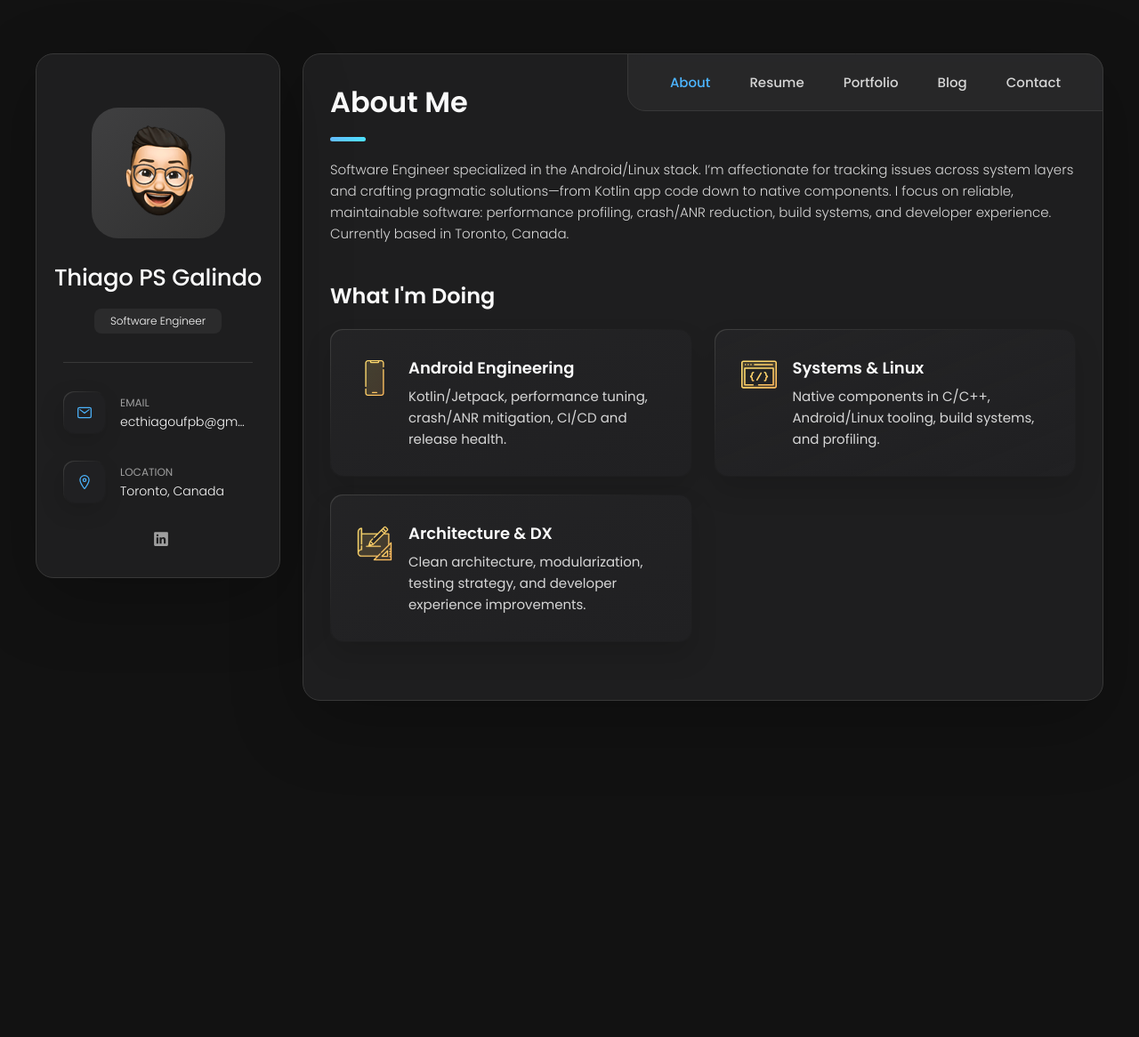
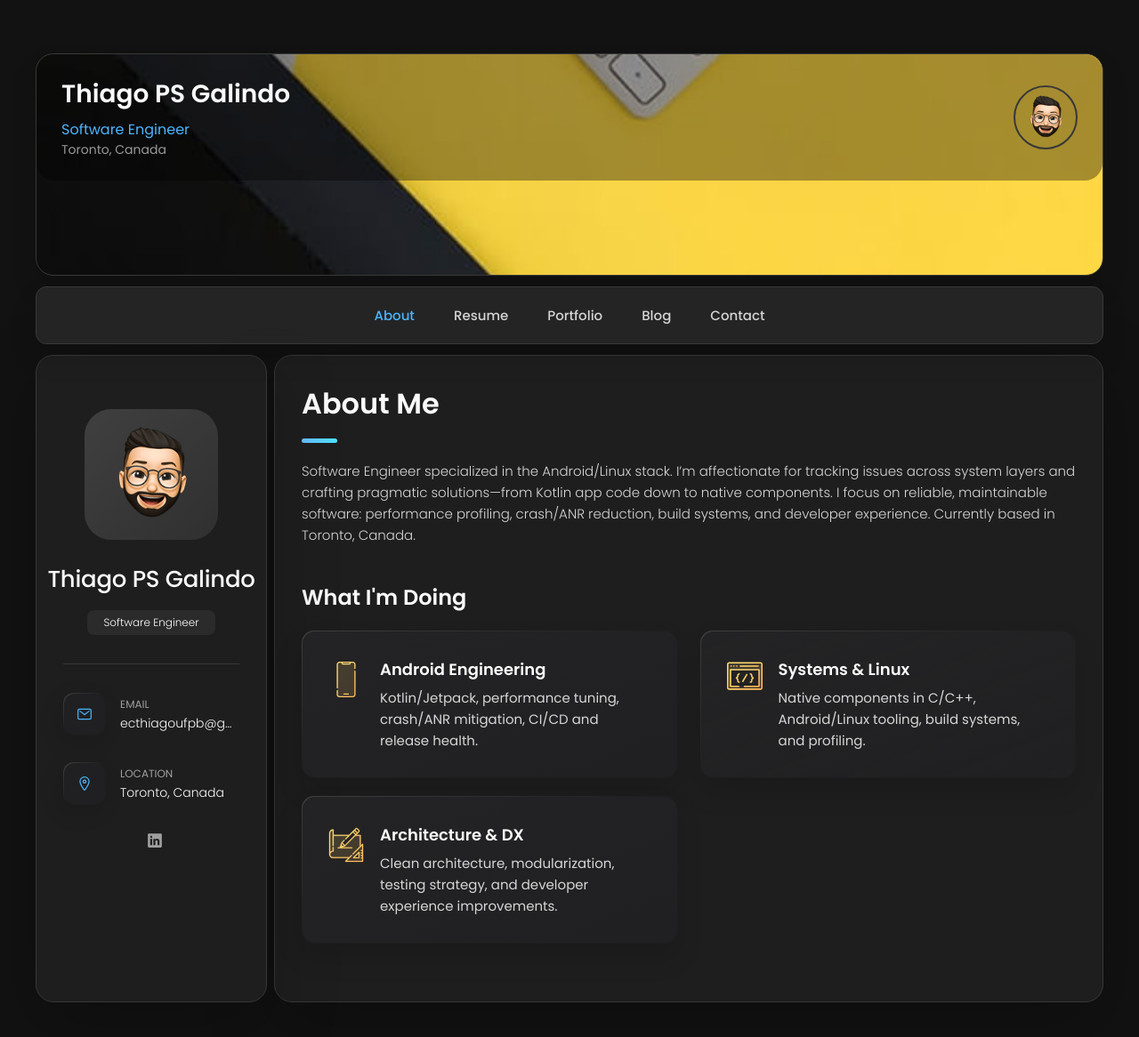
Before and after one commit to thiago01011/thiago01011.github.io, a Jekyll site: the page built from index.html, in a window 1280 px wide and 1187 px high. Shown: the top 1166 px of the window at 89% size. Built offline with Jekyll 4.4.1, drawn with Linux system fonts in a browser that asks for light colours.

Commit message:
👲🏼 Adding a header to the site.

```diff
--- /dev/null
+++ b/_includes/header.html
@@ -0,0 +1,14 @@
+<header class="site-hero">
+  <div class="hero-inner">
+    <div class="hero-left">
+      <h1 class="hero-name">{{ site.data.profile.name }}</h1>
+      <p class="hero-title">{{ site.data.profile.title }}</p>
+      <p class="hero-location">{{ site.data.profile.location }}</p>
+    </div>
+    <div class="hero-right">
+      <figure class="hero-avatar">
+        <img src="{{ site.data.profile.avatar }}" alt="{{ site.data.profile.name }}">
+      </figure>
+    </div>
+  </div>
+</header>
--- a/assets/css/style.css
+++ b/assets/css/style.css
@@ -305,7 +305,41 @@ main {
   margin: 15px 12px;
   margin-bottom: 75px;
   min-width: 259px;
-}
+  display: grid;
+  grid-template-columns: 260px 1fr;
+  grid-template-rows: auto auto 1fr;
+  grid-template-areas:
+    "header header"
+    "navbar navbar"
+    "sidebar content";
+  column-gap: 8px;
+  row-gap: 8px;
+}
+
+/* Header styles */
+.site-hero {
+  background: url('/assets/images/blog-6.jpg') center/cover no-repeat; /* placeholder cover */
+  border-radius: 20px;
+  border: 1px solid var(--jet);
+  box-shadow: var(--shadow-2);
+  margin-bottom: 4px;
+  min-height: 250px;
+  grid-area: header;
+}
+.main-content { grid-area: content; width: 100%; margin: 0; }
+
+.hero-inner {
+  display: flex;
+  align-items: center;
+  justify-content: space-between;
+  padding: 24px 28px;
+  background: rgba(0,0,0,0.35);
+  border-radius: 20px;
+}
+.hero-name { color: var(--white-2); font-size: 28px; margin-bottom: 6px; }
+.hero-title { color: var(--orange-yellow-crayola); font-size: 16px; }
+.hero-location { color: var(--light-gray-70); font-size: 14px; }
+.hero-avatar img { width: 72px; height: 72px; border-radius: 50%; object-fit: cover; border: 2px solid var(--jet); }
 
 
 
@@ -320,6 +354,7 @@ main {
   max-height: 112px;
   overflow: hidden;
   transition: var(--transition-2);
+  grid-area: sidebar;
 }
 
 .sidebar.active { max-height: 405px; }
@@ -456,16 +491,16 @@ main {
 \*-----------------------------------*/
 
 .navbar {
-  position: fixed;
-  bottom: 0;
-  left: 0;
+  position: static;
   width: 100%;
+  margin: 0 0 4px 0;
   background: hsla(240, 1%, 17%, 0.75);
   backdrop-filter: blur(10px);
   border: 1px solid var(--jet);
-  border-radius: 12px 12px 0 0;
+  border-radius: 12px;
   box-shadow: var(--shadow-2);
   z-index: 5;
+  grid-area: navbar;
 }
 
 .navbar-list {
@@ -1314,8 +1349,8 @@ textarea.form-input::-webkit-resizer { display: none; }
    */
 
   .sidebar, article {
-    width: 520px;
-    margin-inline: auto;
+    width: auto;
+    margin-inline: 0;
     padding: 30px;
   }
 
@@ -1354,7 +1389,7 @@ textarea.form-input::-webkit-resizer { display: none; }
    */
 
   .sidebar {
-    max-height: 180px;
+    max-height: none;
     margin-bottom: 30px;
   }
 
@@ -1698,10 +1733,7 @@ textarea.form-input::-webkit-resizer { display: none; }
    * REUSED STYLE
    */
 
-  .sidebar, article {
-    width: 950px;
-    box-shadow: var(--shadow-5);
-  }
+  .sidebar, article { width: auto; box-shadow: var(--shadow-5); }
 
 
 
@@ -1711,11 +1743,7 @@ textarea.form-input::-webkit-resizer { display: none; }
 
   main { margin-bottom: 60px; }
 
-  .main-content {
-    position: relative;
-    width: max-content;
-    margin: auto;
-  }
+  .main-content { position: static; width: 100%; margin: 0; }
 
 
 
@@ -1723,17 +1751,7 @@ textarea.form-input::-webkit-resizer { display: none; }
    * NAVBAR
    */
 
-  .navbar {
-    position: absolute;
-    bottom: auto;
-    top: 0;
-    left: auto;
-    right: 0;
-    width: max-content;
-    border-radius: 0 20px;
-    padding: 0 20px;
-    box-shadow: none;
-  }
+  .navbar { position: static; width: 100%; border-radius: 12px; padding: 0 10px; box-shadow: var(--shadow-2); }
 
   .navbar-list {
     gap: 30px;
@@ -1818,7 +1836,6 @@ textarea.form-input::-webkit-resizer { display: none; }
    */
 
   .sidebar, article { width: auto; }
-
   article { min-height: 100%; }
 
 
@@ -1827,20 +1844,9 @@ textarea.form-input::-webkit-resizer { display: none; }
    * MAIN
    */
 
-  main {
-    max-width: 1200px;
-    margin-inline: auto;
-    display: flex;
-    justify-content: center;
-    align-items: stretch;
-    gap: 25px;
-  }
-
-  .main-content {
-    min-width: 75%;
-    width: 75%;
-    margin: 0;
-  }
+  main { max-width: 1200px; margin-inline: auto; }
+
+  .main-content { min-width: 0; width: 100%; margin: 0; }
 
 
 
@@ -1848,15 +1854,8 @@ textarea.form-input::-webkit-resizer { display: none; }
    * SIDEBAR
    */
 
-  .sidebar {
-    position: sticky;
-    top: 60px;
-    max-height: max-content;
-    height: 100%;
-    margin-bottom: 0;
-    padding-top: 60px;
-    z-index: 1;
-  }
+  .sidebar { position: sticky; top: 60px; margin-bottom: 0; padding-top: 60px; z-index: 1; }
+  .sidebar, .main-content { align-self: stretch; }
 
   .sidebar-info { flex-direction: column; }
 
--- a/assets/js/script.js
+++ b/assets/js/script.js
@@ -16,7 +16,7 @@ sidebarBtn.addEventListener("click", function () { elementToggleFunc(sidebar); }
 
 
 
-// testimonials variables
+// testimonials variables (optional)
 const testimonialsItem = document.querySelectorAll("[data-testimonials-item]");
 const modalContainer = document.querySelector("[data-modal-container]");
 const modalCloseBtn = document.querySelector("[data-modal-close-btn]");
@@ -33,25 +33,20 @@ const testimonialsModalFunc = function () {
   overlay.classList.toggle("active");
 }
 
-// add click event to all modal items
+// add click event to all modal items (guarded if elements exist)
+if (testimonialsItem && testimonialsItem.length && modalContainer && modalCloseBtn && overlay) {
   for (let i = 0; i < testimonialsItem.length; i++) {
-
     testimonialsItem[i].addEventListener("click", function () {
-
       modalImg.src = this.querySelector("[data-testimonials-avatar]").src;
       modalImg.alt = this.querySelector("[data-testimonials-avatar]").alt;
       modalTitle.innerHTML = this.querySelector("[data-testimonials-title]").innerHTML;
       modalText.innerHTML = this.querySelector("[data-testimonials-text]").innerHTML;
-
       testimonialsModalFunc();
-
     });
-
   }
-
-// add click event to modal close button
   modalCloseBtn.addEventListener("click", testimonialsModalFunc);
   overlay.addEventListener("click", testimonialsModalFunc);
+}
 
 
 
--- a/index.html
+++ b/index.html
@@ -3,14 +3,15 @@ layout: default
 title: Thiago PS Galindo — Software Engineer (Android/Linux)
 description: Thiago PS Galindo — Software Engineer specialized in Android/Linux systems, Kotlin, and C. Portfolio, experience, and contact.
 ---
-<main>
+  <main>
+  {% include header.html %}
+  {% include navbar.html %}
   {% include sidebar.html %}
   <div class="main-content">
-    {% include navbar.html %}
     {% include about.html %}
     {% include resume.html %}
     {% include portfolio.html %}
     {% include blog.html %}
     {% include contact.html %}
-  </div>
-</main>
+    </div>
+  </main>
```
Lines whose indentation alone changed are shown as unchanged.
